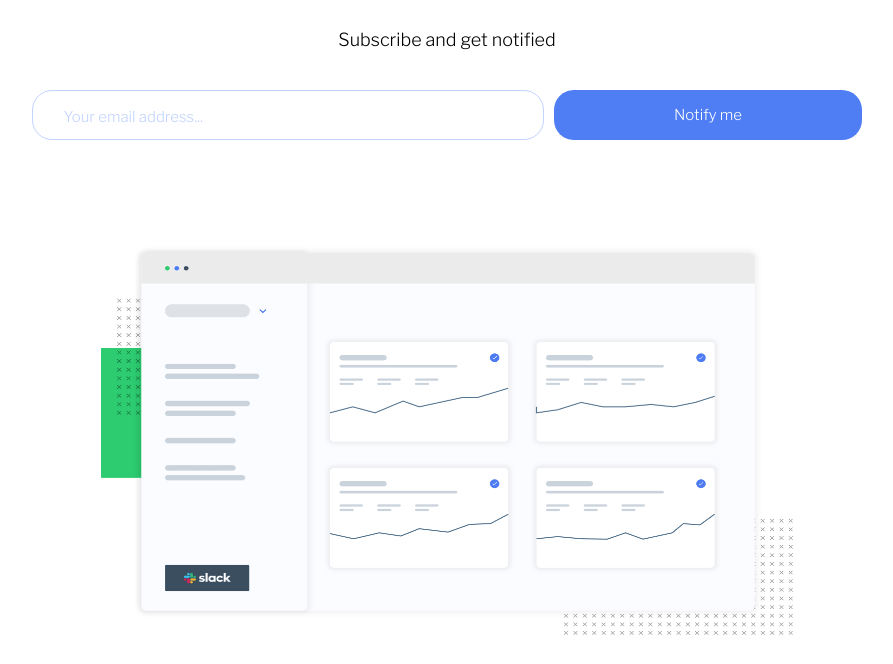
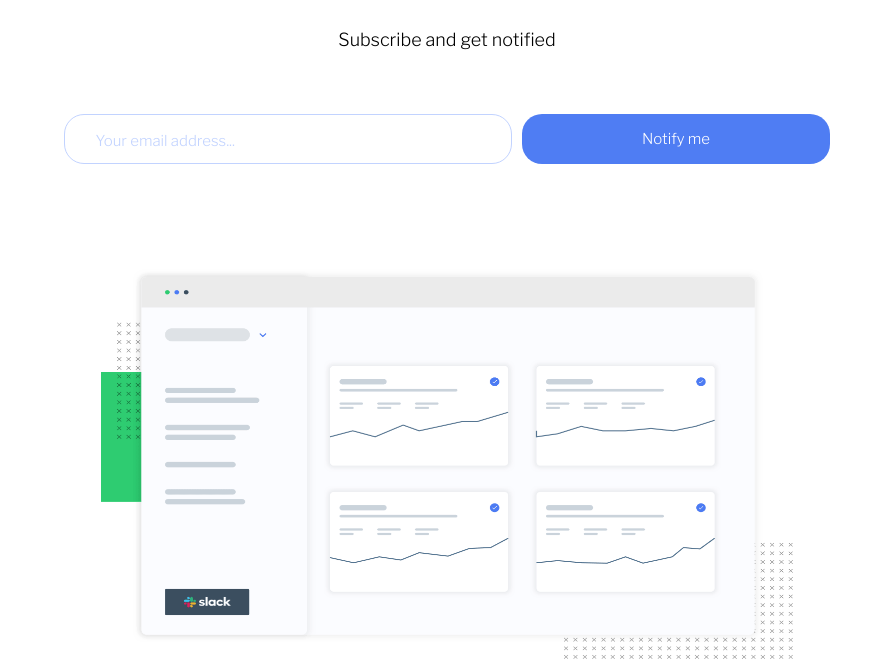
Before and after one commit to Victor-Canavate/ping-coming-soon-page-master, a plain HTML site: page index.html in a window 1280 px wide. Shown: the part 136-800 px from the top of the page, without its empty margins (193-1086 px from the left). Drawn offline with nearby package versions, Linux system fonts and the light colour scheme.

Commit message:
atualizando responsive.css

```diff
--- a/assets/css/responsive.css
+++ b/assets/css/responsive.css
@@ -87,6 +87,12 @@
         align-content: center;
         text-align: center;
         margin-bottom: 10vh;
+        margin-top: 3vh
+    }
+
+    #input-email {
+        width: 35vw;
+        margin: 0;
     }
 
 
```
